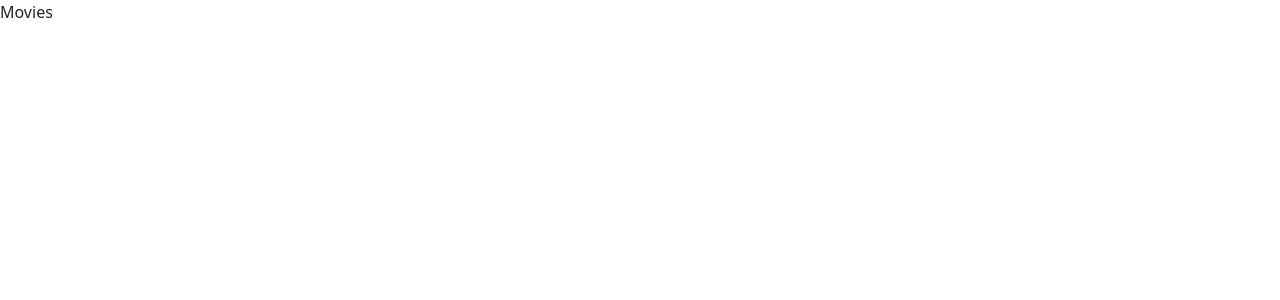
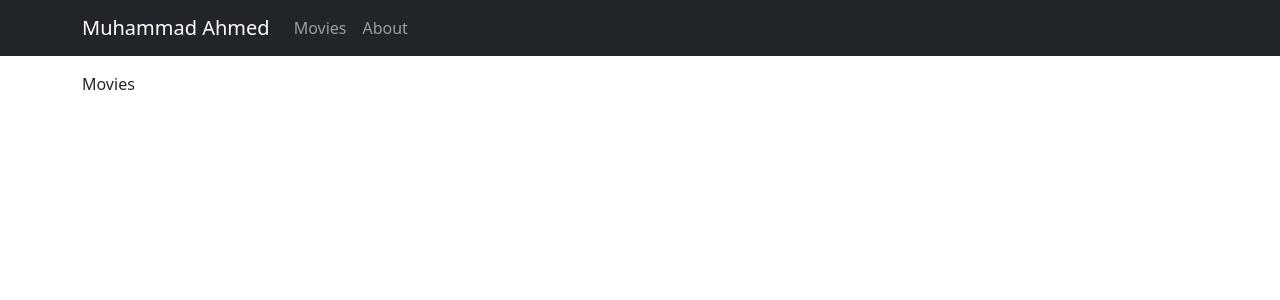
Before and after one commit to 4zad/movie-search-tool-nextjs, a Next.js app: page / in a window 1280 px wide. Shown: the top 300 px of the page. Built offline with nearby package versions, Linux system fonts and the light colour scheme.

Commit message:
feature: global SWR config added to '_app.js' file that Next.js uses to initialize each page
Signed-off-by: Muhammad Ahmed <mahmed.4zad@gmail.com>

```diff
--- a/components/MainNav.js
+++ b/components/MainNav.js
@@ -1,7 +1,26 @@
+import Link from 'next/link';
+
+import { Container, Nav, Navbar } from 'react-bootstrap';
+
 export default function MainNav(props) {
   return (
     <>
-      <p>MainNav</p>
+      {/* <Navbar className='fixed-top navbar-dark bg-dark'></Navbar> {/* same as "NavBar" component below *\/} */}
+      <Navbar className='fixed-top navbar-dark bg-dark' bg='dark' variant='dark'>
+        <Container>
+          <Navbar.Brand href='/'>Muhammad Ahmed</Navbar.Brand>
+          <Nav className='me-auto'>
+            <Link href='/' passHref>
+              <Nav.Link>Movies</Nav.Link>
+            </Link>
+            <Link href='/about' passHref>
+              <Nav.Link>About</Nav.Link>
+            </Link>
+          </Nav>
+        </Container>
+      </Navbar>
+      <br />
+      <br />
     </>
   );
 }
--- a/pages/_app.js
+++ b/pages/_app.js
@@ -1,8 +1,18 @@
 import '../styles/globals.css';
 import 'bootstrap/dist/css/bootstrap.min.css';
 
+import { SWRConfig } from 'swr';
+
+import Layout from '../components/Layout';
+
 function MyApp({ Component, pageProps }) {
-  return <Component {...pageProps} />;
+  return (
+    <Layout>
+      <SWRConfig value={{ fetcher: (...args) => fetch(...args).then((res) => res.json()) }}>
+        <Component {...pageProps} />
+      </SWRConfig>
+    </Layout>
+  );
 }
 
 export default MyApp;
```
